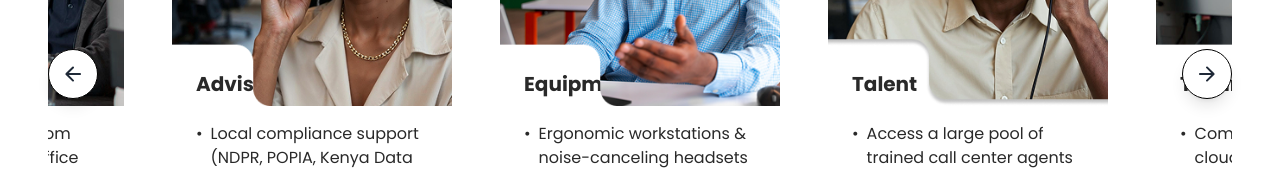
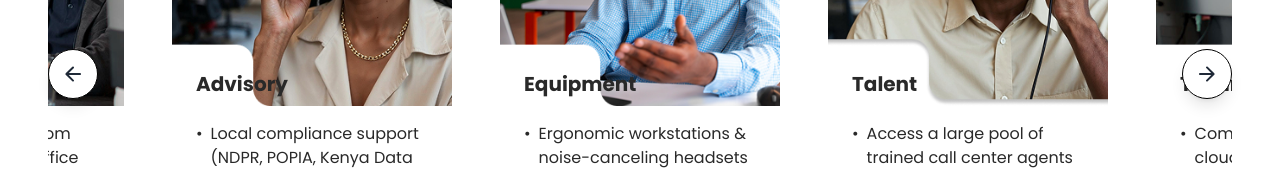
Before and after one commit to kwamevaughan/call-center-solutions-africa, a Next.js app: page / in a window 1280 px wide. Shown: the part 2674-2844 px from the top of the page. Built offline with nearby package versions, Linux system fonts and the light colour scheme.

Commit message:
fixed padding

```diff
--- a/src/components/FeatureCarousel.js
+++ b/src/components/FeatureCarousel.js
@@ -97,7 +97,7 @@ const FeatureCard = ({ feature }) => (
         />
       </div>
       <div className="p-6">
-        <h3 className="text-xl font-bold mb-6 mt-[-3em]">{feature.title}</h3>
+        <h3 className="relative text-xl font-bold mb-6 mt-[-3em]">{feature.title}</h3>
         <ul className="space-y-2">
           {feature.bullets.map((bullet, idx) => (
             <li key={idx} className="flex items-start">
```
